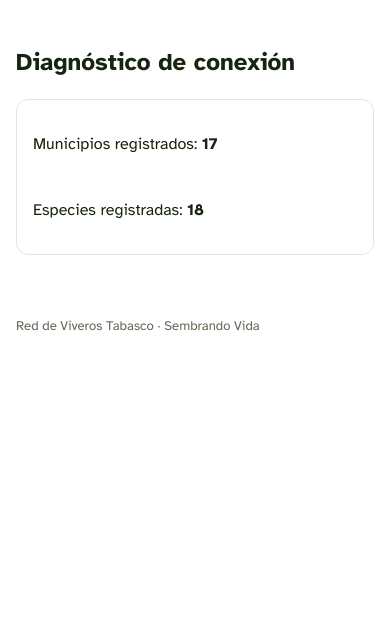
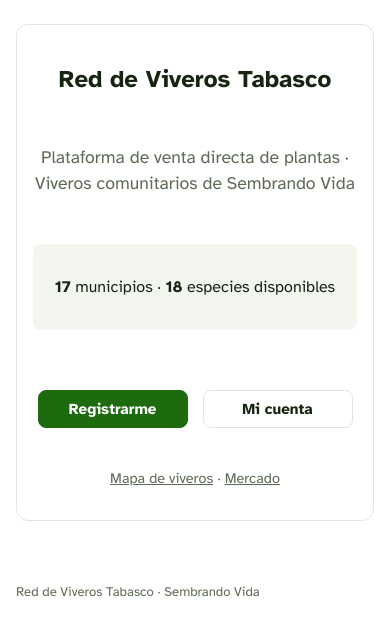
Before and after one commit to eljihe/red-viveros, a PHP site: page /red-viveros/ in a window 390 px wide. Shown: the part 200-844 px from the top of the page. Run offline with PHP 8.4, Linux system fonts and the light colour scheme; data comes from the database, SQL or seed files in the repository.

Commit message:
Mejorar página de inicio: de diagnóstico a landing page real
- Presentación clara del sitio con título y descripción
- Mostrar estadísticas (municipios, especies disponibles)
- Botones destacados para Registrarse / Mi cuenta
- Links a Mapa de viveros y Mercado
- Diseño centrado y responsive

Ahora el index es una landing page profesional, no solo un diagnóstico.
Co-Authored-By: Claude Haiku 4.5 <noreply@anthropic.com>

```diff
--- a/app/views/inicio/index.php
+++ b/app/views/inicio/index.php
@@ -3,15 +3,23 @@
 /** @var int $especies */
 /** @var string|null $error */
 ?>
-<h2>Diagnóstico de conexión</h2>
-<?php if ($error !== null): ?>
-    <div class="panel">
-        <p>No fue posible consultar la base de datos.</p>
-        <p><code><?= e($error) ?></code></p>
+<div class="panel" style="text-align: center; max-width: 600px; margin: 0 auto;">
+    <h2>Red de Viveros Tabasco</h2>
+    <p style="font-size: 1.1rem; color: var(--muted);">Plataforma de venta directa de plantas · Viveros comunitarios de Sembrando Vida</p>
+
+    <?php if ($error === null): ?>
+        <div style="margin: 20px 0; padding: 15px; background: var(--surface-2); border-radius: 8px;">
+            <p><strong><?= e((string) $municipios) ?></strong> municipios · <strong><?= e((string) $especies) ?></strong> especies disponibles</p>
+        </div>
+    <?php endif; ?>
+
+    <div class="actions" style="justify-content: center; gap: 15px; margin-top: 30px;">
+        <a href="<?= e(url('registro')) ?>" class="btn pri" style="min-width: 150px;">Registrarme</a>
+        <a href="<?= e(url('cuenta')) ?>" class="btn" style="min-width: 150px;">Mi cuenta</a>
     </div>
-<?php else: ?>
-    <div class="panel">
-        <p>Municipios registrados: <strong><?= e((string) $municipios) ?></strong></p>
-        <p>Especies registradas: <strong><?= e((string) $especies) ?></strong></p>
-    </div>
-<?php endif; ?>
+
+    <p style="margin-top: 30px; color: var(--muted); font-size: 0.9rem;">
+        <a href="<?= e(url('')) ?>" style="color: inherit;">Mapa de viveros</a> ·
+        <a href="<?= e(url('mercado')) ?>" style="color: inherit;">Mercado</a>
+    </p>
+</div>
```
